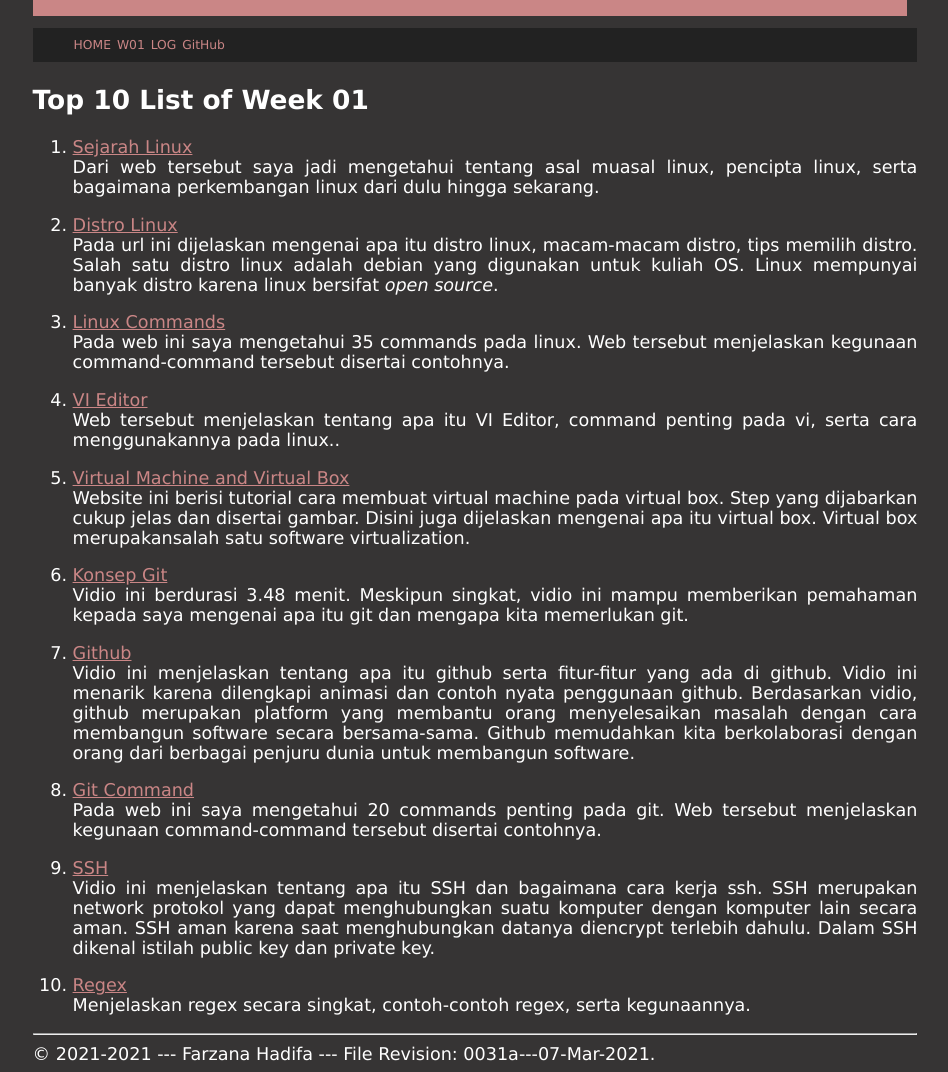
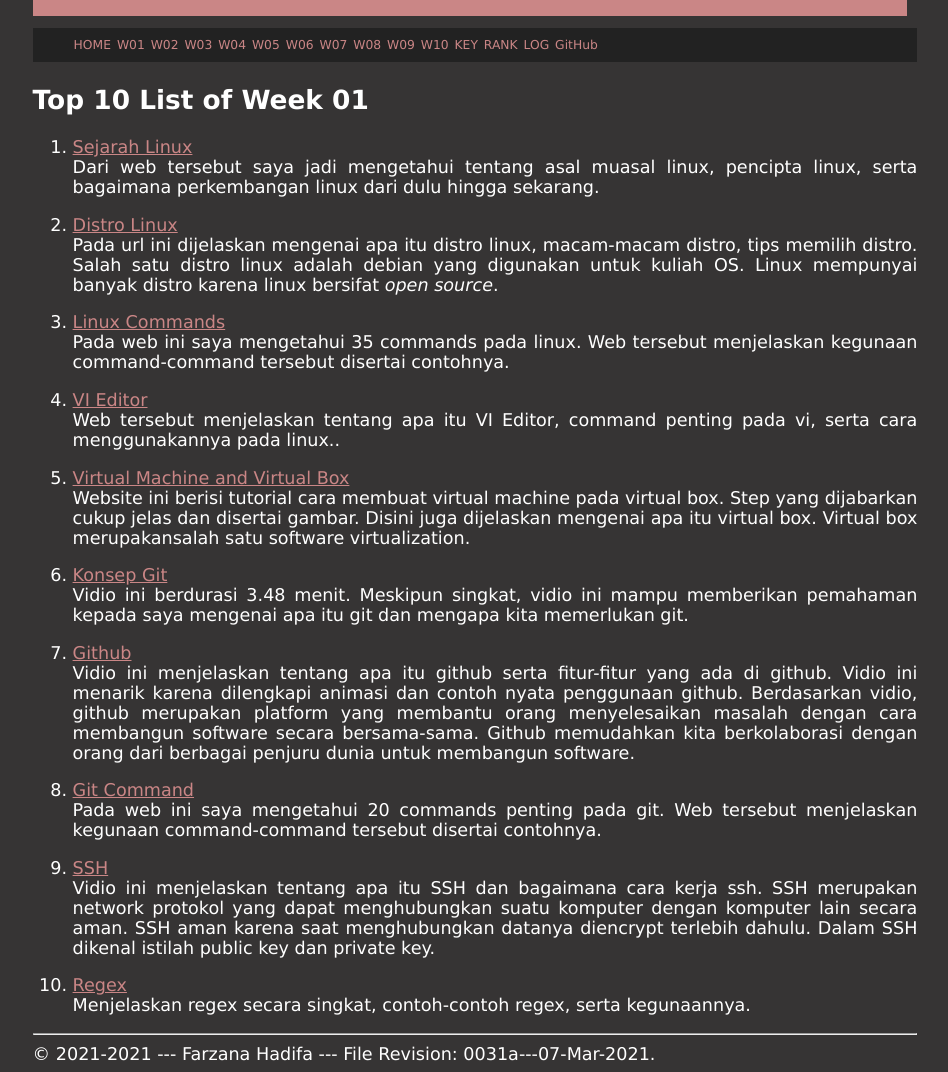
Before and after one commit to frz1110/os211, a Jekyll site: the page built from wd01.md, in a window 1280 px wide, cut to the strip 142-1214 px from the top of the page. Shown: the whole strip, without its empty margins (165-1113 px from the left). Built offline with Jekyll 4.4.1, drawn with Linux system fonts in a browser that asks for light colours; our own code applies the rules of GitHub Pages for plain Markdown files.

Commit message:
OS211 frz1110 _includes

```diff
--- a/_includes/navbar.html
+++ b/_includes/navbar.html
@@ -6,6 +6,17 @@
   <ul>
     <li class='listitem'><a href='{{ site.baseurl }}/'>HOME</a></li>
     <li class='listitem'><a href='{{ site.baseurl }}/W01/'>W01</a></li>
+     <li class='listitem'><a href='{{ site.baseurl }}/W02/'>W02</a></li>
+    <li class='listitem'><a href='{{ site.baseurl }}/W03/'>W03</a></li>
+    <li class='listitem'><a href='{{ site.baseurl }}/W04/'>W04</a></li>
+    <li class='listitem'><a href='{{ site.baseurl }}/W05/'>W05</a></li>
+    <li class='listitem'><a href='{{ site.baseurl }}/W06/'>W06</a></li>
+    <li class='listitem'><a href='{{ site.baseurl }}/W07/'>W07</a></li>
+    <li class='listitem'><a href='{{ site.baseurl }}/W08/'>W08</a></li>
+    <li class='listitem'><a href='{{ site.baseurl }}/W09/'>W09</a></li>
+    <li class='listitem'><a href='{{ site.baseurl }}/W10/'>W10</a></li>
+    <li class='listitem'><a href='{{ site.baseurl }}/TXT/mypubkey.txt'>KEY</a></li>
+    <li class='listitem'><a href='{{ site.baseurl }}/TXT/myrank.txt'>RANK</a></li>
     <li class='listitem'><a href='{{ site.baseurl }}/TXT/mylog.txt'>LOG</a></li>
     <li class='listitem'><a href='{{ site.urlgithub }}'>GitHub</a></li>
   </ul>
```
